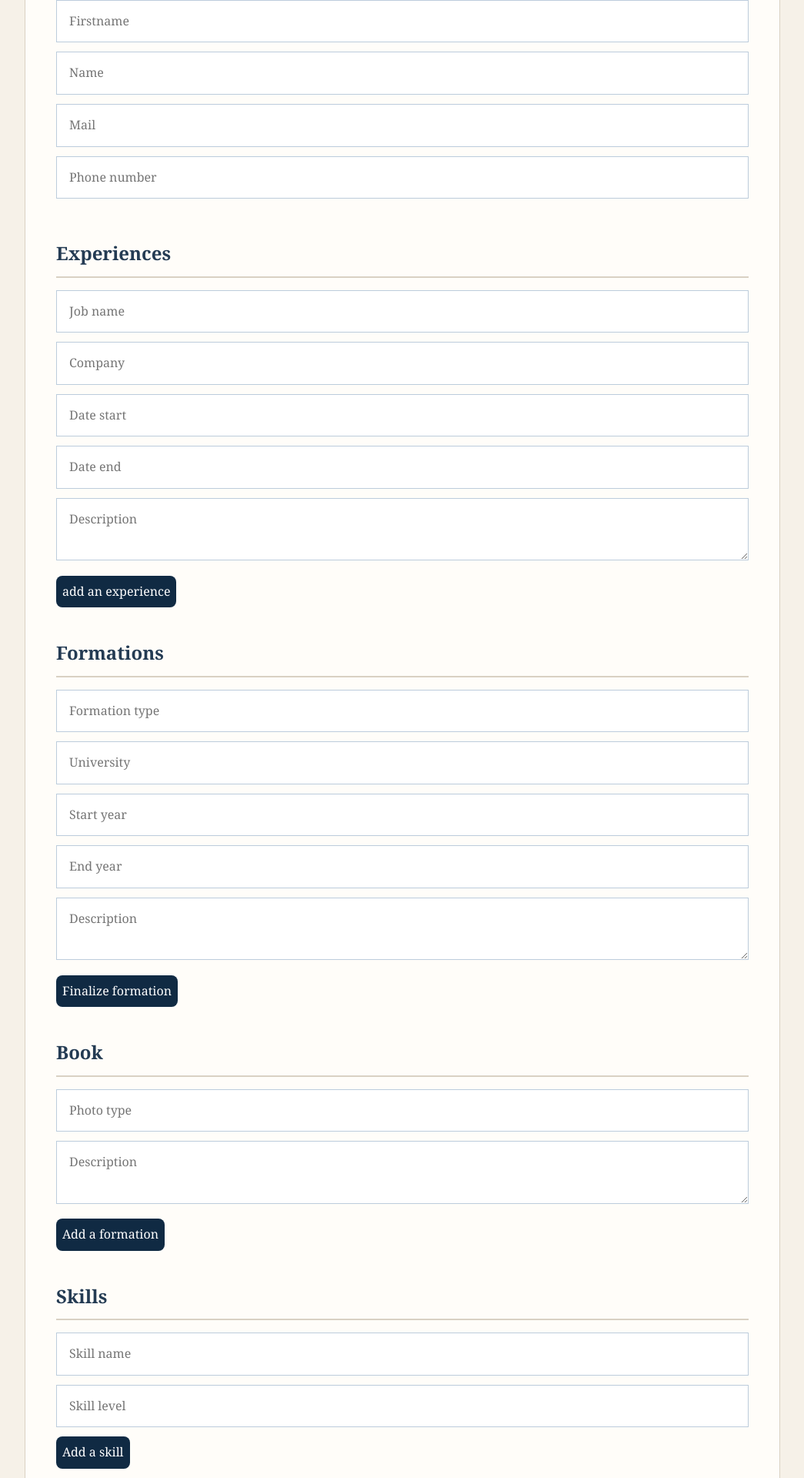
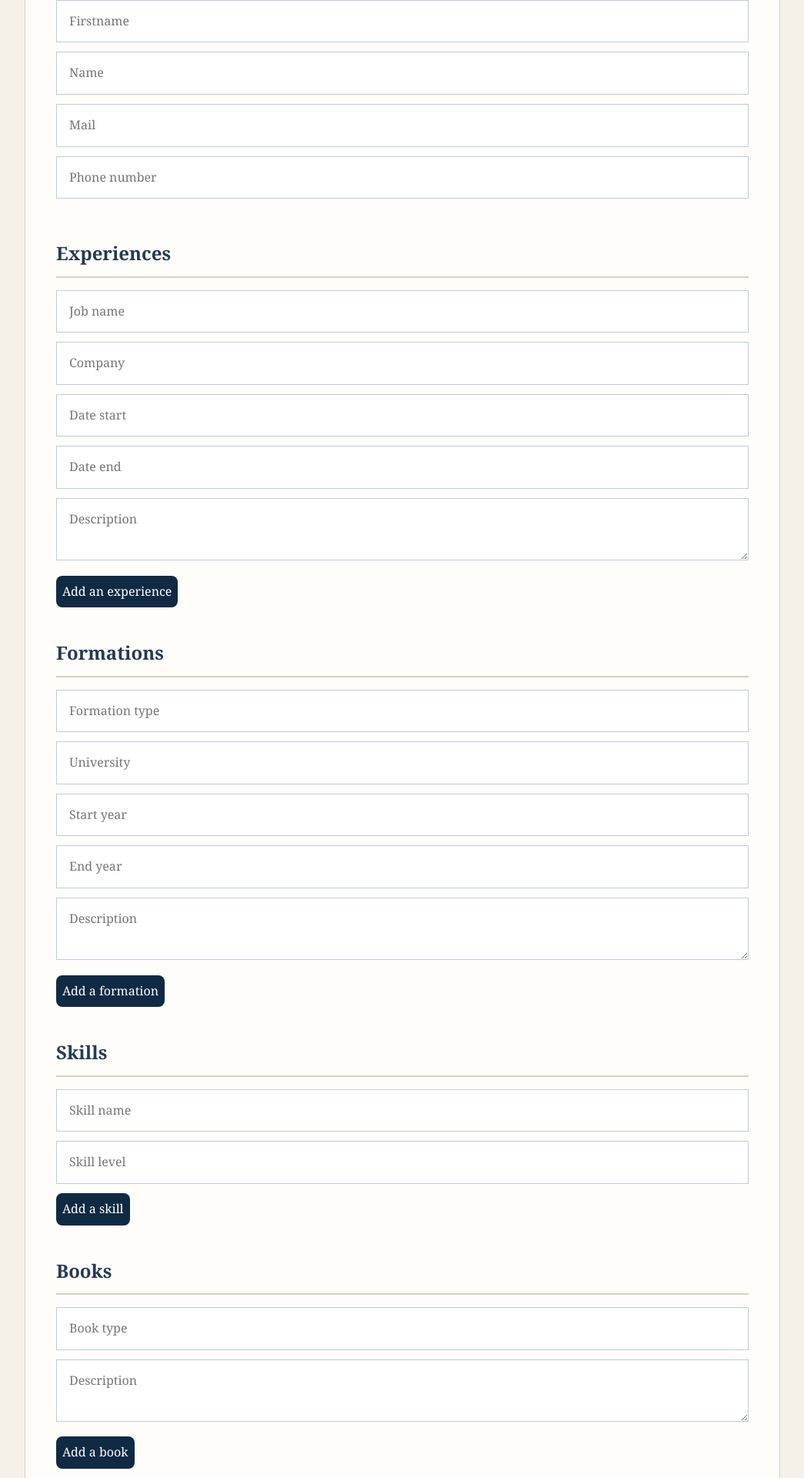
Before and after one commit to emiliebrg01/EPortfolio, a FastAPI app: page / in a window 1280 px wide. Shown: the part 320-2240 px from the top of the page at 77% size, without its empty margins (117-1162 px from the left). Run offline with FastAPI, Linux system fonts and the light colour scheme; a user stored in the database is signed in.

Commit message:
Modifications affichage

```diff
--- a/main.py
+++ b/main.py
@@ -16,6 +16,7 @@ from schemas.dto import PersonDTO, ExperienceDTO, FormationDTO,SkillsDTO, BookDT
 from services.service import (create_person_service, create_experience_service, create_formation_service, create_skill_service, create_book_service, register_user, login_user)
 from starlette.middleware.sessions import SessionMiddleware
 from repositories.repository import get_user_by_username
+from datetime import date
 
 
 # Initialisation FastAPI
--- a/repositories/repository.py
+++ b/repositories/repository.py
@@ -14,6 +14,7 @@ def create_person(session: Session, person_data: PersonDTO):
         phone = person_data.phone,
         mail = person_data.mail,
     )
+
     session.add(person)
     session.commit()
     session.refresh(person)
--- a/services/service.py
+++ b/services/service.py
@@ -42,6 +42,5 @@ def login_user(session: Session, user_data: UserLoginDTO):
 
 # A ajouter plus tard :
 
-# email unique
 # telephone unique
 # etc ...
--- a/templates/form.html
+++ b/templates/form.html
@@ -277,7 +277,6 @@
                 clearSkillsForm();
             }
             showSkills();
-
         }
 
         function syncSkillsHiddenFields() {
@@ -296,9 +295,11 @@
         // Book
         function finalizeBook() {
             const photo = document.getElementById("photo").value;
+            const description = document.getElementById("bk_desc").value;
 
             const BookData = {
                 photo: photo,
+                description: description,
             };
 
             if (editingBooksIndex === null) {
@@ -309,8 +310,6 @@
                 editingBooksIndex = null;
             }
             showSkills();
-
-        }
 
             clearBookForm();
             showBook();
@@ -331,6 +330,7 @@
                 container.innerHTML += `
                     <div>
                         <p><strong>${book.photo}</strong></p>
+                        <p><strong>${book.description}</strong></p>
 
                         <button type="button" onclick="editBooks(${index})">Modify</button>
                         <button type="button" onclick="deleteBooks(${index})">Delete</button>
@@ -369,11 +369,10 @@
             books.forEach((bk, index) => {
                 hiddenContainer.innerHTML += `
                     <input type="hidden" name="photo_${index}" value="${bk.photo}">
+                    <input type="hidden" name="description_${index}" value="${bk.description}">
                 `;
             });
         }
-
-
 
 
 </script>
@@ -383,10 +382,11 @@
 <!-- HTML -->
 
 <body>
-    <a href="/logout"><button type="button">Se déconnecter</button></a>
+    <a href="/logout"><button type="button">Logout</button></a>
     <h1>Create my portfolio</h1>
 
     <form action="/generate" method="post">
+
 
         <h2>Personals informations</h2>
         <div id="personals-informations">
@@ -405,10 +405,10 @@
             <input id="exp_end" placeholder="Date end"><br>
             <textarea id="exp_desc" placeholder="Description"></textarea><br>
 
-            <button type="button" onclick="finalizeExperience()">add an experience</button>
+            <button type="button" onclick="finalizeExperience()">Add an experience</button>
         </div>
 
-        <div id="experience-list"></div> <!-- zone vide remplie apres -->
+        <div id="experience-list"></div>
         <div id="experience-hidden-fields"></div>
 
 
@@ -420,77 +420,9 @@
             <input id="form_end" placeholder="End year"><br>
             <textarea id="form_desc" placeholder="Description"></textarea><br>
 
-            <button type="button" onclick="finalizeFormation()">Finalize formation</button>
+            <button type="button" onclick="finalizeFormation()">Add a formation</button>
         </div>
 
-
-        <h2>Book</h2>
-        <div id="book-editor">
-            <input id="photo" placeholder="Photo type"><br>
-            <textarea id="form_desc" placeholder="Description"></textarea><br>
-
-            <button type="button" onclick="finalizeBook">Add a formation</button>
-        </div>
-
-        <div id="formation-list"></div>
-        <div id="formation-hidden-fields"></div>
-
-        <h2>Skills</h2>
-        <div id="skills-editor">
-            <input id="name" placeholder="Skill name"><br>
-            <input id="level" placeholder="Skill level"><br>
-
-            <button type="button" onclick="finalizeSkills">Add a skill</button>
-        </div>
-        <div id="skill-list"></div>
-        <div id="skill-hidden-fields"></div>
-
-
-        <br><br>
-        <button type="submit">Create the Portfolio</button>
-    </form>
-
-</body>
-
-</html>
-<h1>Create my portfolio</h1>
-<form action="/generate" method="post">
-
-    <h2>Personals informations</h2>
-    <div id="personals-informations">
-        <input name="firstname" placeholder="Firstname" required><br>
-        <input name="lastname" placeholder="Lastname" required><br>
-        <input name="mail" placeholder="Mail"><br>
-        <input name="phone" placeholder="Phone number"><br>
-        <input name="linkedin" placeholder="Linkedin"><br>
-    </div>
-
-
-    <h2>Experiences</h2>
-    <div id="experience-editor">
-        <input id="job" placeholder="Job name"><br>
-        <input id="company" placeholder="Company"><br>
-        <input type="date" id="exp_start"><br>
-        <input type="date" id="exp_end"><br>
-        <textarea id="exp_desc" placeholder="Description"></textarea><br>
-
-        <button type="button" onclick="finalizeExperience()">Add an experience</button>
-    </div>
-
-    <div id="experience-list"></div>  <!-- zone vide remplie apres -->
-    <div id="experience-hidden-fields"></div>
-
-
-    <h2>Formations</h2>
-    <div id="formation-editor">
-        <input id="formation" placeholder="Formation type"><br>
-        <input id="university" placeholder="University"><br>
-        <input type="date" id="form_start"><br>
-        <input type="date" id="form_end"><br>
-        <textarea id="form_desc" placeholder="Description"></textarea><br>
-
-        <button type="button" onclick="finalizeFormation()">Add a formation</button>
-    </div>
         <div id="formation-list"></div>
         <div id="formation-hidden-fields"></div>
 
@@ -502,30 +434,26 @@
 
             <button type="button" onclick="finalizeSkills()">Add a skill</button>
         </div>
+
         <div id="skills-list"></div>
         <div id="skills-hidden-fields"></div>
 
 
-    <h2>Book</h2>
+        <h2>Books</h2>
         <div id="book-editor">
-        <input id="photo" placeholder="Photo type"><br>
+            <input id="photo" placeholder="Book type"><br>
+            <textarea id="bk_desc" placeholder="Description"></textarea><br>
+
 
             <button type="button" onclick="finalizeBook()">Add a book</button>
         </div>
+
         <div id="books-list"></div>
         <div id="books-hidden-fields"></div>
+
 
         <br><br>
         <button type="submit">Create the Portfolio</button>
     </form>
 
 </body>
-</html>
-
-
-
-
-Concernant le portofolio, derriere chose faite, c "skills" dans
-le form.html on avait finit de créer les fonctions concernant cette table.
-Maintenant vérifier que tu sois correct dans le form et ensuite suivre les modifications/ajouts dans les autres fichiers
-(suivre lordre definit par IA) avant de repasser a la derniere table et ensuite reprendre si le temps le fronted.
```
Also changed, not shown: templates/login.html (+6 -6 lines), templates/register.html (+5 -5 lines). Lines whose indentation alone changed are shown as unchanged.
